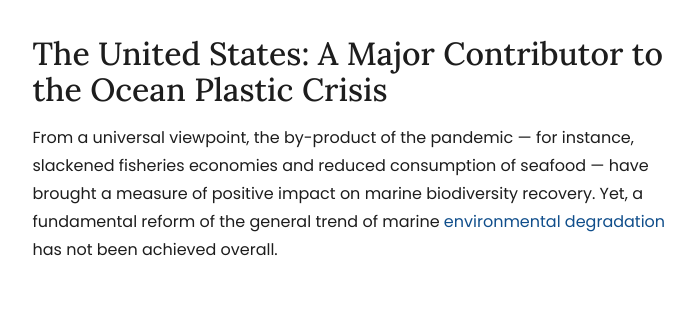
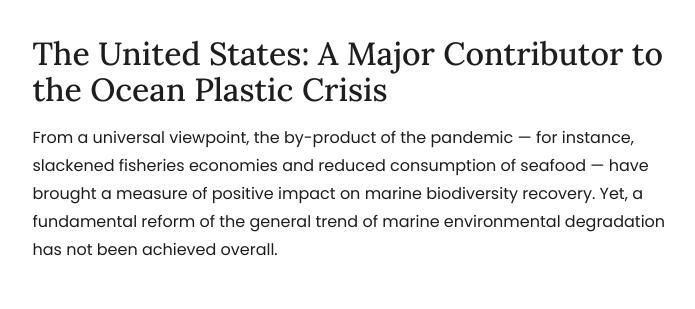
Before and after one commit to krystalwon/Creative-Story, a plain HTML site: page index.html in a window 1280 px wide. Shown: the part 1380-1689 px from the top of the page, without its empty margins (290-985 px from the left). Drawn offline with nearby package versions, Linux system fonts and the light colour scheme; a script that the page names is missing.

Commit message:
Update index.html

```diff
--- a/index.html
+++ b/index.html
@@ -264,12 +264,7 @@
               instance, slackened fisheries economies and reduced consumption of
               seafood — have brought a measure of positive impact on marine
               biodiversity recovery. Yet, a fundamental reform of the general
-              trend of marine
-              <a
-                href="https://www.who.int/teams/health-product-policy-and-standards/assistive-and-medical-technology/medical-devices/ppe/ppe-covid"
-                >environmental degradation
-              </a>
-              has not been achieved overall.
+              trend of marine environmental degradation has not been achieved overall.
             </p>
 
             <p class="text-body-2 mb-5">
```
